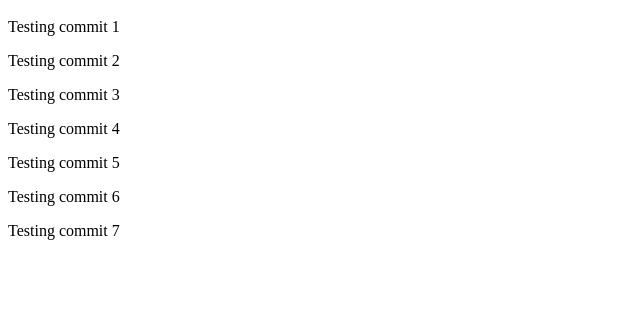
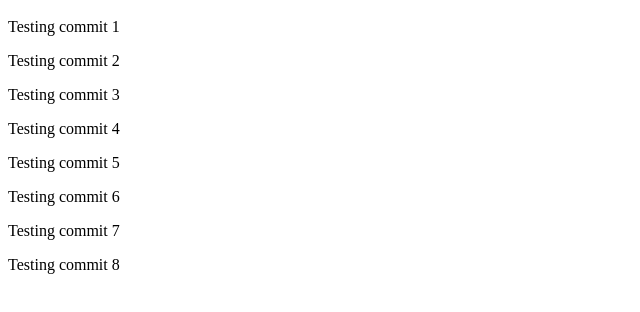
Before and after one commit to HonzaMikula/GitReviews-QA, a plain HTML site: page index.html in a window 1280 px wide. Shown: the part 48-360 px from the top of the page, without its empty margins (0-640 px from the left). Drawn offline with Linux system fonts and the light colour scheme.

Commit message:
Last commit

```diff
--- a/index.html
+++ b/index.html
@@ -11,5 +11,6 @@
     <p>Testing commit 5</p>
     <p>Testing commit 6</p>
     <p>Testing commit 7</p>
+    <p>Testing commit 8</p>
   </body>
 </html>
```
